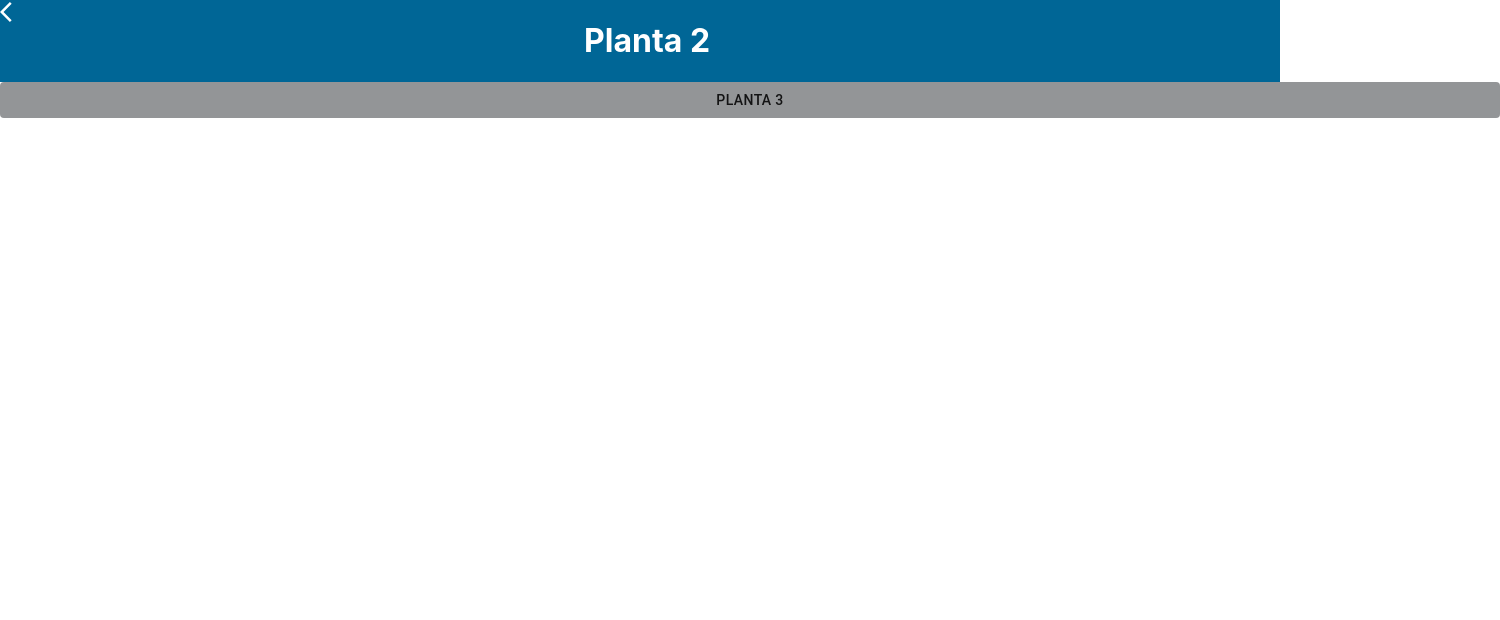
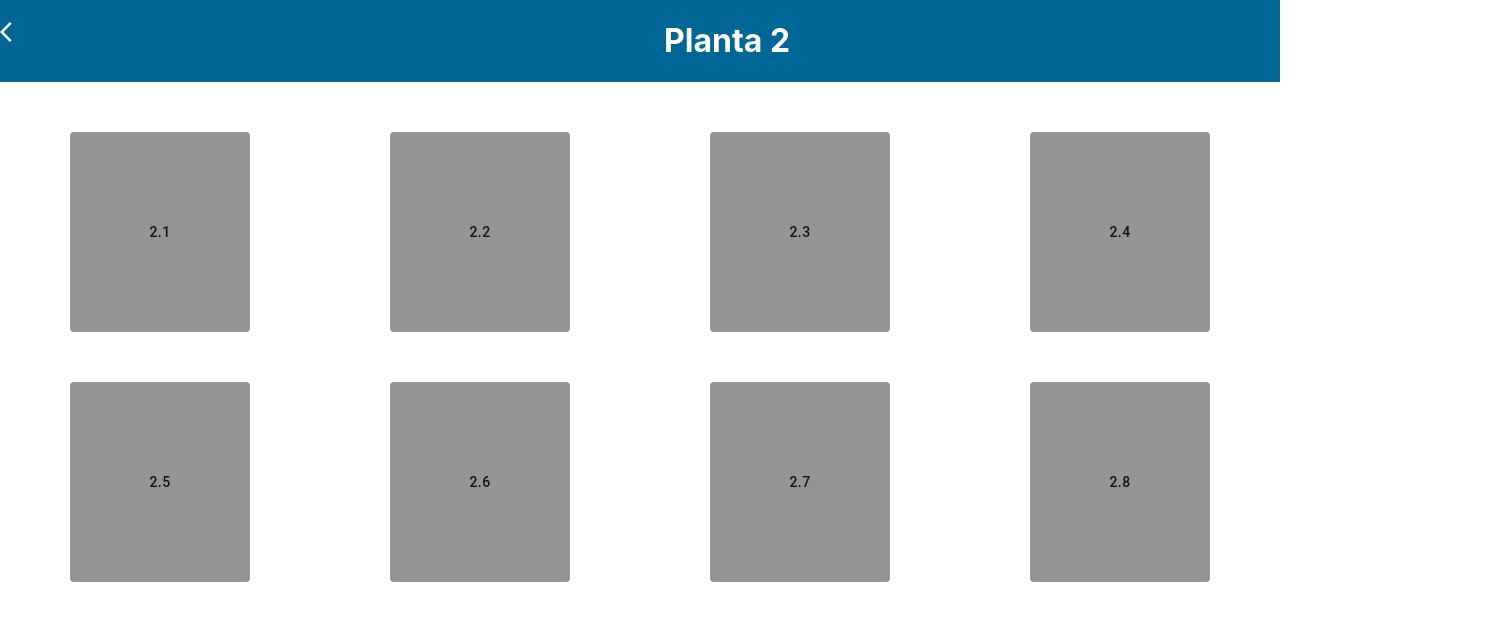
Before and after one commit to diegolopez69/Reserva-de-oficinas-front, a React (Create React App) app: page /floorTwo in a window 1280 px wide. Shown: the top 620 px of the page, 1500 px wide, since content can reach past the window. Built offline with nearby package versions, Linux system fonts and the light colour scheme.

Commit message:
Adding the screen of Floor Two

```diff
--- a/src/components/screens/Floor/index.scss
+++ b/src/components/screens/Floor/index.scss
@@ -16,7 +16,7 @@
     .BtnOfFloors{
         .BtnOfEachFloor{
             background-color: #939597;
-            width: 1500px;
+            width: 1440px;
         }
     }
 }
--- a/src/components/screens/FloorTwo/index.js
+++ b/src/components/screens/FloorTwo/index.js
@@ -6,19 +6,42 @@ import "./index.scss";
 
 export const FloorTwo = () => {
   return (
-    <div className='GeneralFloors'>
+    <div className='GeneralFloorTwo'>
       <div className='HeaderOfFloors'>
         <ArrowBackIosIcon className='IconToGoBack' />
-        <div className='SpaceForTheTitle'>
+        <div className='SpaceForTheTitleOfFloorTwo'>
           <h1 className='HeaderTextOfScreenFloor'>
             Planta 2
           </h1>
         </div>
       </div>
 
-      <div className='BtnOfFloors'>
-        <Button className='BtnOfEachFloor'>
-          Planta 3
+      <div className='GeneralOfBtnOnFloorTwo'>
+        <Button className='EachBtwOnFloorTwo'>
+          2.1
+        </Button>
+        <Button className='EachBtwOnFloorTwo'>
+          2.2
+        </Button>
+        <Button className='EachBtwOnFloorTwo'>
+          2.3
+        </Button>
+        <Button className='EachBtwOnFloorTwo'>
+          2.4
+        </Button>
+      </div>
+      <div className='GeneralOfBtnOnFloorTwo'>
+        <Button className='EachBtwOnFloorTwo'>
+          2.5
+        </Button>
+        <Button className='EachBtwOnFloorTwo'>
+          2.6
+        </Button>
+        <Button className='EachBtwOnFloorTwo'>
+          2.7
+        </Button>
+        <Button className='EachBtwOnFloorTwo'>
+          2.8
         </Button>
       </div>
 
--- a/src/components/screens/FloorTwo/index.scss
+++ b/src/components/screens/FloorTwo/index.scss
@@ -0,0 +1,29 @@
+.GeneralFloorTwo{
+    .HeaderOfFloors{
+        background-color: #006696;
+        display: flex;
+        .IconToGoBack{
+            color: white;
+            margin-top: 20px;
+
+        }
+        .SpaceForTheTitleOfFloorTwo{
+            color: white;
+            padding-left: 640px;
+        }
+    }
+
+    .GeneralOfBtnOnFloorTwo{
+        display: flex;
+        justify-content: center;
+        .EachBtwOnFloorTwo{
+            background-color: #939597;
+            width: 200px;
+            height: 200px;
+            margin-left: 70px;
+            margin-right: 70px;
+            margin-top: 50px;
+        }
+    }
+
+}
```
